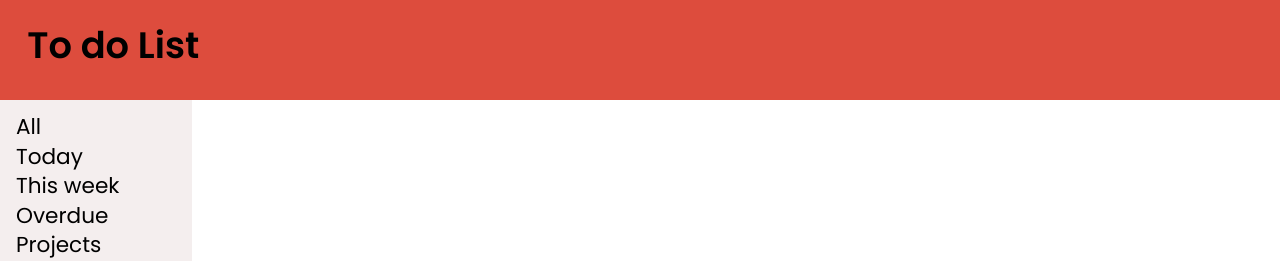
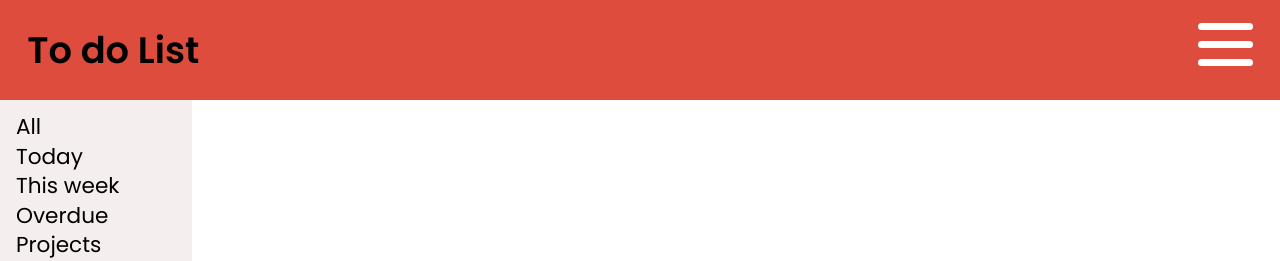
Before and after one commit to Mttt7/todolist, a website built with webpack: page dist/index.html in a window 1280 px wide. Shown: the top 261 px of the page. Built offline with nearby package versions, Linux system fonts and the light colour scheme; a web font is replaced by a local one.

Commit message:
add responsive navbar button

```diff
--- a/package.json
+++ b/package.json
@@ -20,8 +20,12 @@
   "homepage": "https://github.com/Mttt7/todolist#readme",
   "devDependencies": {
     "css-loader": "^6.7.3",
+    "media-query-plugin": "^1.5.0",
     "style-loader": "^3.3.1",
     "webpack": "^5.75.0",
     "webpack-cli": "^5.0.1"
+  },
+  "dependencies": {
+    "group-css-media-queries-loader": "^4.3.0"
   }
 }
--- a/src/index.js
+++ b/src/index.js
@@ -1,6 +1,9 @@
 import './style.css';
 import githubImg from './images/githublogo.png'
 import igImg from './images/iglogo.png'
+
+
+
 
 const GithubImg = new Image()
 const IgImg = new Image()
@@ -11,6 +14,28 @@ function createHeader(){
     const header = document.createElement('div')
     header.classList.add("header")
         header.textContent="To do List"
+
+
+
+    //reponsive navbar//
+    const reponsiveNav = document.createElement('div')
+    reponsiveNav.classList.add('responsive-nav')
+            for(let i=0;i<3;i++){
+                const line = document.createElement('span')
+                //line.classList.add('line')
+                reponsiveNav.appendChild(line)
+            }
+
+            reponsiveNav.addEventListener('click',function(){
+                this.classList.toggle('is-active')
+            })
+
+
+
+
+            header.appendChild(reponsiveNav)
+
+
 
     return header
 }
@@ -71,6 +96,10 @@ function createNavBar(){
 
 
 
+
+
+
+
     return navBar
 }
 
--- a/src/style.scss
+++ b/src/style.scss
@@ -18,6 +18,57 @@ $font-color:rgb(31, 31, 31);
     padding: 1.7rem;
     font-size: 2.3rem;
     font-weight: 600;
+    display: flex;
+    align-items: center;
+
+
+    //-----responsive navbar-----//
+    .responsive-nav{
+            margin-left: auto;
+
+        >*{
+
+            display: block;
+            width: 55px;
+            height: 7px;
+            margin-bottom: 11px;
+            position: relative;
+
+            background-color: white;
+            border-radius: 6px;
+            z-index: 1;
+
+            transform-origin: 0 0;
+
+            transition:0.4s;
+        }
+    }
+
+    .responsive-nav.is-active span:nth-child(1){
+        transform: translate(0px,-2px) rotate(45deg);
+    }
+
+    .responsive-nav.is-active span:nth-child(2){
+        opacity:0;
+        transform:translateX(15px);
+    }
+
+    .responsive-nav.is-active span:nth-child(3){
+        transform: translate(-3px,3px) rotate(-45deg);
+    }
+
+}
+//MEDIA QUERIES//
+@media only screen and (max-width:700px){
+    .responsive-nav{
+        display: none;
+    }
+
+    .header{
+        background-color: blue;
+    }
+
+
 }
 
 .nav-bar{
@@ -55,6 +106,10 @@ $font-color:rgb(31, 31, 31);
             transform: scale(1.03);
         }
     }
+
+
+
+
 }
 
 .main{
--- a/webpack.config.js
+++ b/webpack.config.js
@@ -10,7 +10,7 @@ module.exports = {
     rules: [
       {
         test: /\.css$/i,
-        use: ['style-loader', 'css-loader'],
+        use: ['style-loader', 'css-loader',"group-css-media-queries-loader"],
       },
       {
         test: /\.(png|svg|jpg|jpeg|gif)$/i,
```
Also changed, not shown: dist/main.js, src/style.css, 3 other files.
